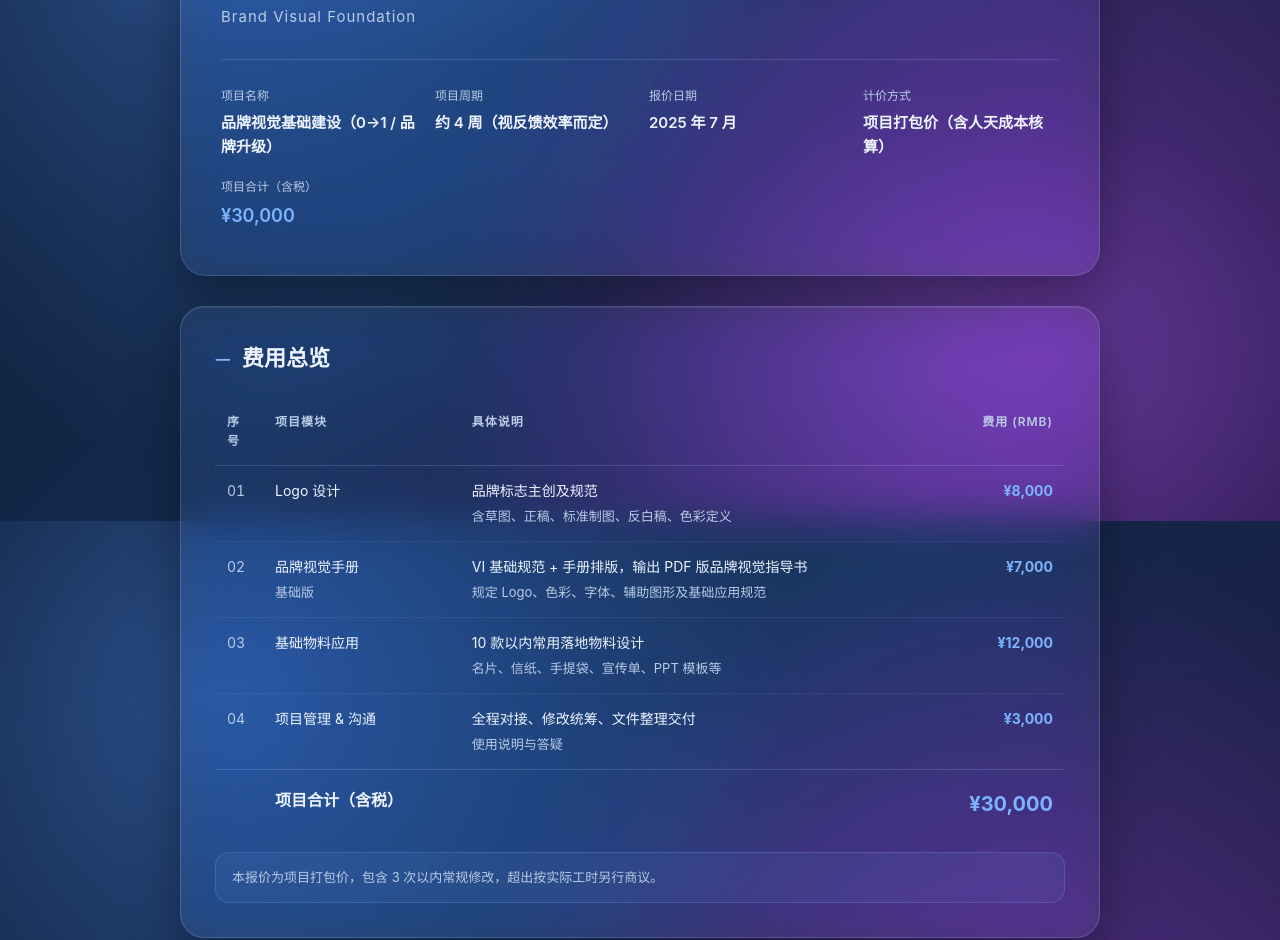
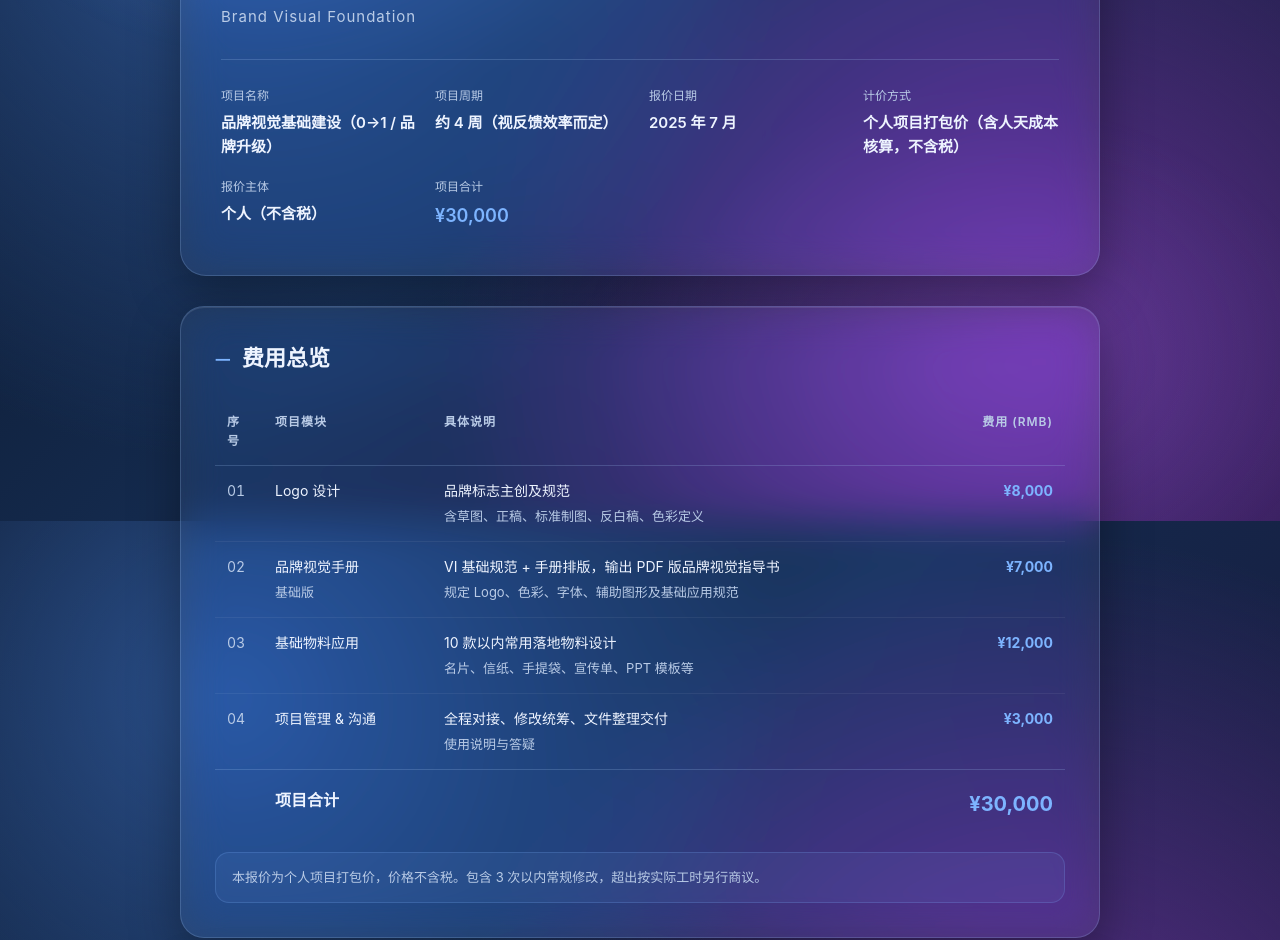
Before and after one commit to cnKay-a11y/brand-sop, a plain HTML site: page quotes/brand-visual-foundation-quote.html in a window 1280 px wide. Shown: the part 279-1219 px from the top of the page. Drawn offline with Linux system fonts and the light colour scheme.

Commit message:
报价单改为个人不含税口径

```diff
--- a/quotes/brand-visual-foundation-quote.html
+++ b/quotes/brand-visual-foundation-quote.html
@@ -177,8 +177,9 @@
         <div><div class="k">项目名称</div><div class="v">品牌视觉基础建设（0→1 / 品牌升级）</div></div>
         <div><div class="k">项目周期</div><div class="v">约 4 周（视反馈效率而定）</div></div>
         <div><div class="k">报价日期</div><div class="v">2025 年 7 月</div></div>
-        <div><div class="k">计价方式</div><div class="v">项目打包价（含人天成本核算）</div></div>
-        <div><div class="k">项目合计（含税）</div><div class="v accent">¥30,000</div></div>
+        <div><div class="k">计价方式</div><div class="v">个人项目打包价（含人天成本核算，不含税）</div></div>
+        <div><div class="k">报价主体</div><div class="v">个人（不含税）</div></div>
+        <div><div class="k">项目合计</div><div class="v accent">¥30,000</div></div>
       </div>
     </div>
 
@@ -214,12 +215,12 @@
             <td class="price" style="text-align:right">¥3,000</td>
           </tr>
           <tr class="total-row">
-            <td></td><td>项目合计（含税）</td><td></td>
+            <td></td><td>项目合计</td><td></td>
             <td class="price" style="text-align:right">¥30,000</td>
           </tr>
         </tbody>
       </table>
-      <div class="note">本报价为项目打包价，包含 3 次以内常规修改，超出按实际工时另行商议。</div>
+      <div class="note">本报价为个人项目打包价，价格不含税。包含 3 次以内常规修改，超出按实际工时另行商议。</div>
     </section>
 
     <section class="glass">
@@ -234,7 +235,7 @@
           <tr><td>基础物料应用（≤10 款）</td><td class="price">7 人天</td><td>从名片 / 信纸 / 手提袋 / 宣传单 / PPT 等常用物料中任选，完成设计、调优、输出印刷文件</td></tr>
           <tr><td>项目管理与交付</td><td class="price">5 人天</td><td>需求对接、进度管理、修改统筹、文件整理打包、使用说明与答疑</td></tr>
           <tr><td>预留缓冲</td><td class="price">2.5 人天</td><td>临时调整、紧急修改、沟通与等待反馈的时间成本</td></tr>
-          <tr class="total-row"><td>合计</td><td class="price">25 人天</td><td><span class="price">¥30,000</span>（含税）</td></tr>
+          <tr class="total-row"><td>合计</td><td class="price">25 人天</td><td><span class="price">¥30,000</span>（不含税）</td></tr>
         </tbody>
       </table>
       <div class="note">计价说明：1 人天 = 8 小时有效设计工时，不含等待反馈时间。</div>
```
